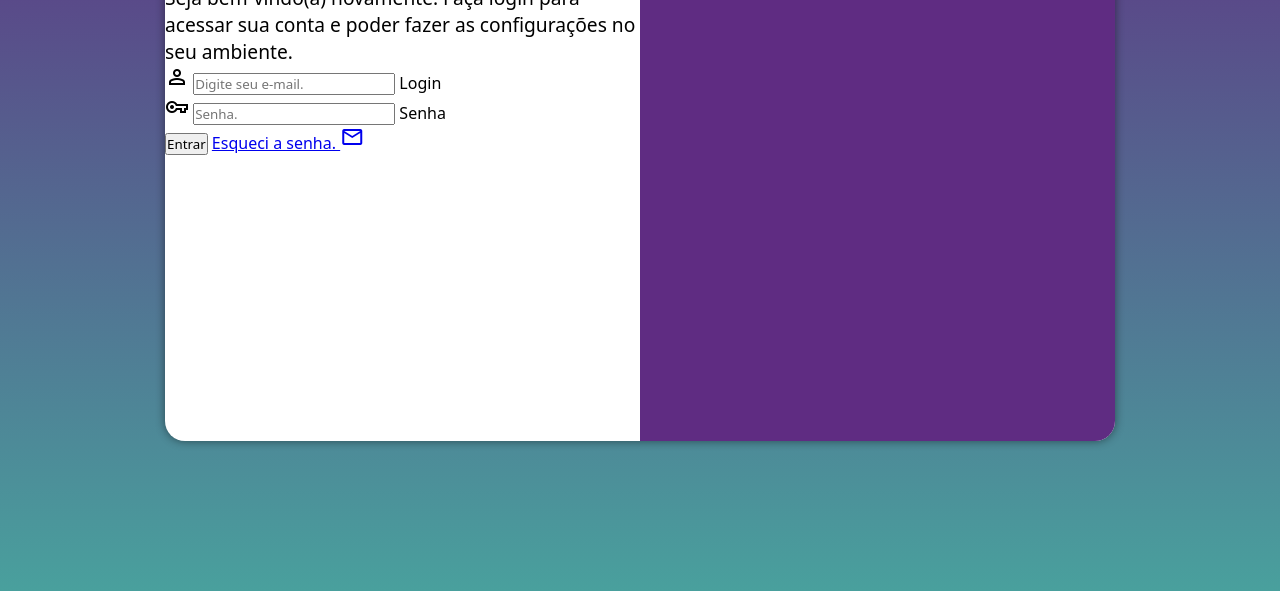
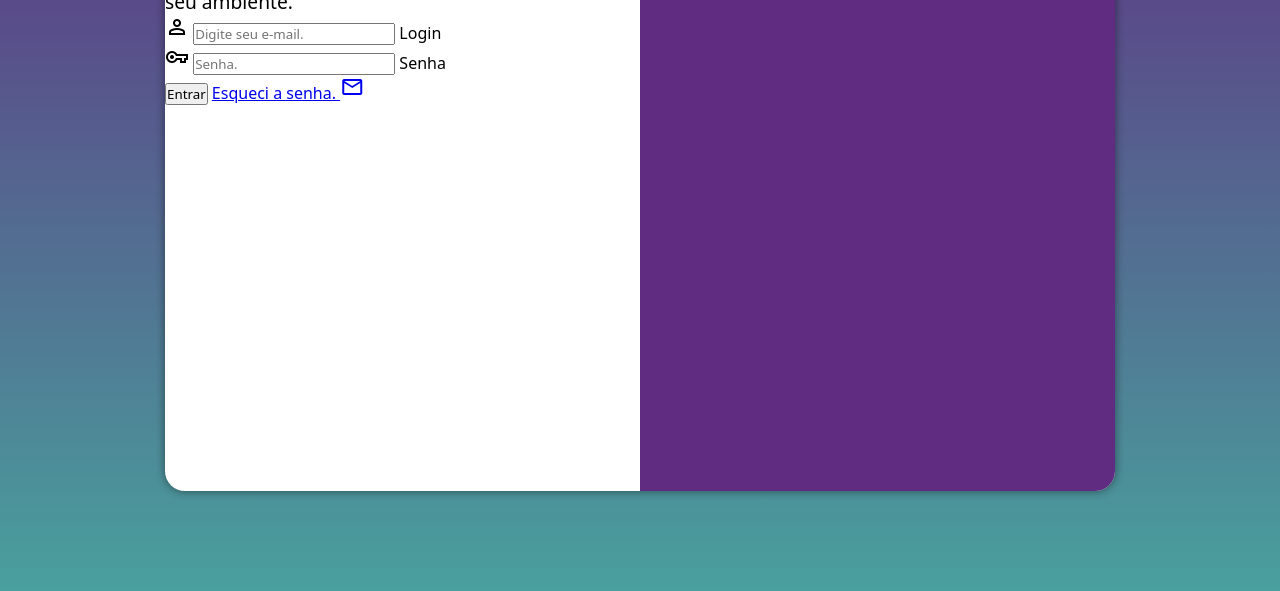
Before and after one commit to brunoleitesilva/projeto-login, a plain HTML site: page index.html in a window 1280 px wide. Shown: the part 209-800 px from the top of the page. Drawn offline with nearby package versions, Linux system fonts and the light colour scheme.

Commit message:
Update style.css

```diff
--- a/estilos/style.css
+++ b/estilos/style.css
@@ -33,8 +33,8 @@ section#login {
     overflow: hidden;
 
     background-color: white;
-    width: 250px;
-    height: 500px;
+    width: 350px;
+    height: 600px;
     border-radius: 20px;
     box-shadow: 0px 0px 10px rgba(0, 0, 0, 0.473);
 
```
